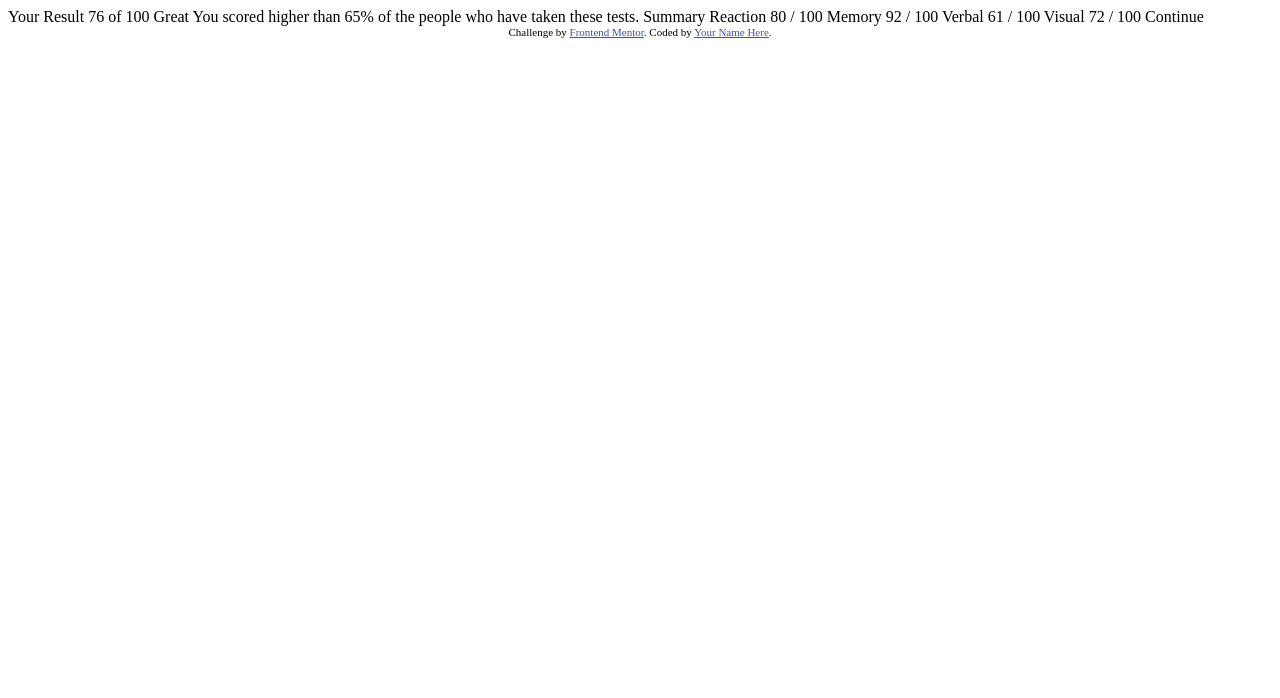
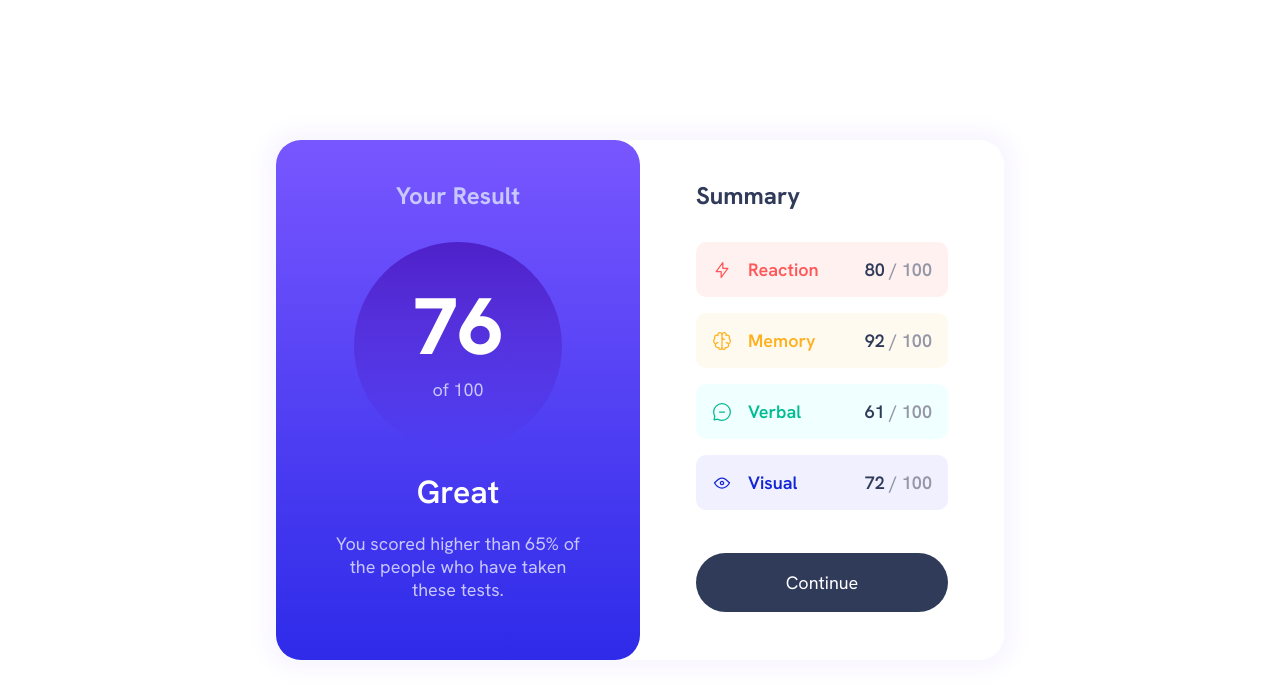
Before and after one commit to available-username-it-is/responsive-summary-component, a plain HTML site: page index.html in a window 1280 px wide. Drawn offline with Linux system fonts and the light colour scheme.

Commit message:
static layout done

```diff
--- a/index.html
+++ b/index.html
@@ -5,43 +5,82 @@
   <meta name="viewport" content="width=device-width, initial-scale=1.0"> <!-- displays site properly based on user's device -->
 
   <link rel="icon" type="image/png" sizes="32x32" href="./assets/images/favicon-32x32.png">
+  <link rel="stylesheet" href="style.css">
 
-  <title>Frontend Mentor | Results summary component</title>
-
-  <!-- Feel free to remove these styles or customise in your own stylesheet 👍 -->
-  <style>
-    .attribution { font-size: 11px; text-align: center; }
-    .attribution a { color: hsl(228, 45%, 44%); }
-  </style>
+  <title>Results summary component</title>
 </head>
 <body>
+  <main>
+    <section>
+      <div class="container">
+        <div class="result-container">
+          <h2>Your Result</h2>
 
-  Your Result
-  76
-  of 100
+          <div class="circle-container">
+            <p id="score">76</p>
+            <p>of 100</p>
+          </div>
 
-  Great
-  You scored higher than 65% of the people who have taken these tests.
+          <p id="score-label">Great</p>
+          <p id="score-position">You scored higher than 65% of the people who have taken these tests.</p>
+        </div>
 
-  Summary
+        <div class="summary-container">
+          <h2>Summary</h2>
 
-  Reaction
-  80 / 100
+          <div class="skill-container reaction-container">
+            <div class="skill-heading">
+              <img src="assets/images/icon-reaction.svg" alt="">
+              <p>Reaction</p>
+            </div>
 
-  Memory
-  92 / 100
+            <div>
+              <p class="skill-score">80&#160</p>
+              <p> / 100</p>
+            </div>
+          </div>
 
-  Verbal
-  61 / 100
+          <div class="skill-container memory-container">
+            <div class="skill-heading">
+              <img src="assets/images/icon-memory.svg" alt="">
+              <p>Memory</p>
+            </div>
 
-  Visual
-  72 / 100
+            <div>
+              <p class="skill-score">92&#160</p>
+              <p> / 100</p>
+            </div>
+          </div>
 
-  Continue
+          <div class="skill-container verbal-container">
+            <div class="skill-heading">
+              <img src="assets/images/icon-verbal.svg" alt="">
+              <p>Verbal</p>
+            </div>
 
-  <div class="attribution">
-    Challenge by <a href="https://www.frontendmentor.io?ref=challenge" target="_blank">Frontend Mentor</a>.
-    Coded by <a href="#">Your Name Here</a>.
-  </div>
+            <div>
+              <p class="skill-score">61&#160</p>
+              <p> / 100</p>
+            </div>
+          </div>
+
+          <div class="skill-container visual-container">
+            <div class="skill-heading">
+              <img src="assets/images/icon-visual.svg" alt="">
+              <p>Visual</p>
+            </div>
+
+            <div>
+              <p class="skill-score">72&#160</p>
+              <p> / 100</p>
+            </div>
+          </div>
+
+          <button>Continue</button>
+        </div>
+      </div>
+    </section>
+  </main>
+
 </body>
 </html>
--- /dev/null
+++ b/style.css
@@ -0,0 +1,184 @@
+* {
+    margin: 0;
+    padding: 0;
+}
+
+*, *::before, *::after {
+    box-sizing: border-box;
+}
+
+@font-face {
+    font-family: hankenGrotesk;
+    src: url(assets/fonts/HankenGrotesk-VariableFont_wght.ttf);
+}
+
+p, h2 {
+    font-family: hankenGrotesk, Arial, Helvetica, sans-serif;
+    font-size: 1.125rem;
+}
+
+section {
+    display: flex;
+    align-items: center;
+    justify-content: center;
+    min-height: 100vh;
+}
+
+.container {
+    display: grid;
+    grid-template-columns: 1fr 1fr;
+    box-shadow: hsla(252, 100%, 67%, 0.041) 0 0 1rem 15px;
+    border-radius: 25px;
+}
+
+.result-container {
+    background-image: linear-gradient(hsl(252, 100%, 67%), hsl(241, 81%, 54%));
+    display: flex;
+    align-items: center;
+    flex-direction: column;
+    border-radius: 25px;
+    padding-top: 2.5em;
+    padding-left: 3.5em;
+    padding-right: 3.5em;
+    padding-bottom: 3em;
+}
+
+.result-container p {
+    text-align: center;
+    color: hsl(241, 100%, 89%);
+}
+
+.result-container h2 {
+    color: hsl(241, 100%, 89%);
+    font-size: 1.5rem;
+    font-weight: 700;
+    margin-bottom: 1.3em;
+}
+
+.circle-container {
+    background-image: linear-gradient(hsla(256, 72%, 46%, 1), hsla(241, 72%, 46%, 0));
+    border-radius: 200px;
+    padding: 2em;
+    min-width: 13em;
+    min-height: 13em;
+    margin-bottom: 1.3em;
+}
+
+#score {
+    font-size: 5rem;
+    font-weight: 800;
+    color: hsl(0, 0%, 100%);
+}
+
+#score-label {
+    color: hsl(0, 0%, 100%);
+    font-size: 2rem;
+    font-weight: 600;
+    margin-bottom: 0.6em;
+}
+
+#score-position {
+    max-width: 14em;
+}
+
+.summary-container {
+    color: hsl(221, 100%, 96%);
+    padding: 2.5em 3.5em 3em;
+}
+
+.summary-container h2 {
+    color: hsl(224, 30%, 27%);
+    font-size: 1.5rem;
+    margin-bottom: 1.3em;
+}
+
+.skill-container {
+    display: flex;
+    justify-content: space-between;
+    font-weight: 600;
+    padding: 1em;
+    border-radius: 10px;
+    margin-bottom: 1em;
+}
+
+.skill-container div {
+    display: flex;
+    align-items: center;
+}
+
+.skill-heading img {
+    margin-right: 1em;
+}
+
+.reaction-container {
+    background-color: hsla(6, 100%, 97%);
+    color: hsl(0, 100%, 67%);
+}
+
+.memory-container {
+    background-color: hsla(42, 100%, 97%);
+    color: hsl(39, 100%, 56%);
+}
+
+.verbal-container {
+    background-color: hsla(180, 100%, 97%);
+    color: hsl(166, 100%, 37%);
+}
+
+.visual-container {
+    background-color: hsla(240, 100%, 97%);
+    color: hsl(234, 85%, 45%);
+}
+
+.skill-score {
+    color: hsl(224, 30%, 27%);
+}
+
+.skill-score + p {
+    color: hsl(233, 9%, 62%);
+}
+
+button {
+    background-color: hsl(224, 30%, 27%);
+    color: hsl(0, 0%, 100%);
+    font-family: hankenGrotesk;
+    font-size: 1.125rem;
+    width: 100%;
+    padding: 1em 0;
+    border-radius: 40px;
+    margin-top: 1.5em;
+    cursor: pointer;
+    border: none;
+}
+
+button:hover {
+    background-image: linear-gradient(hsl(252, 100%, 67%), hsl(241, 81%, 54%));
+}
+
+@media (max-width: 700px) {
+    .container {
+        grid-template-columns: 1fr;
+        border-radius: 0;
+        width: 100%;
+    }
+
+    .result-container {
+        border-radius: 0 0 25px 25px;
+    }
+
+    section {
+        min-height: auto;
+    }
+
+    .result-container {
+        padding: 2.5em 1em 3em;
+    }
+
+    .summary-container {
+        padding: 2.5em 1em 3em;
+    }
+
+    button {
+        margin-top: 1em;
+    }
+}
```
